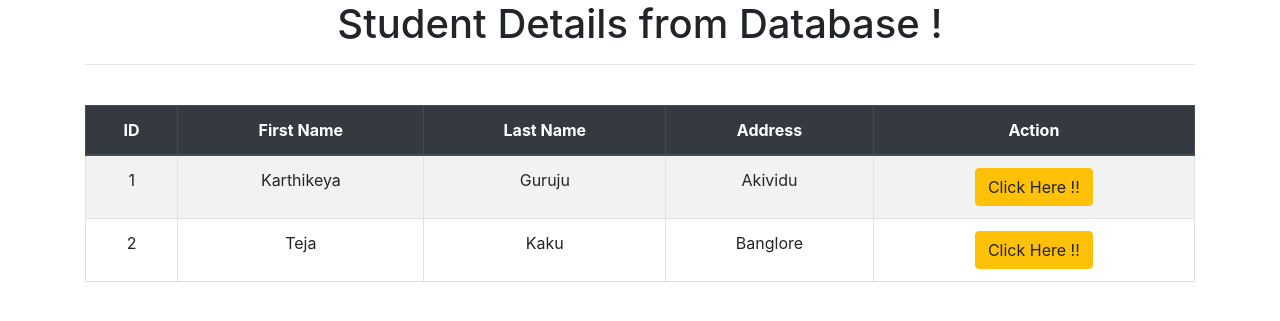
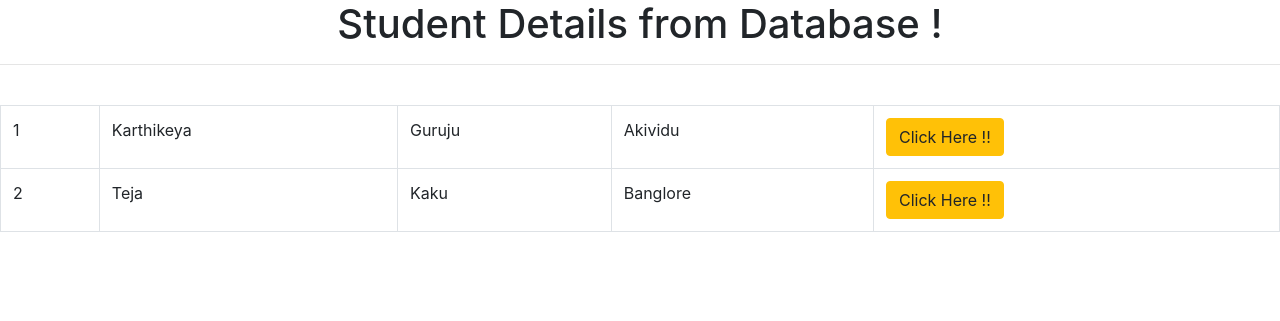
Before and after one commit to karthikeyaguruju/First-Django-Project, a Django app: page / in a window 1280 px wide. Shown: the top 321 px of the page. Run offline with Django 4.2, Linux system fonts and the light colour scheme; data comes from the database, SQL or seed files in the repository; some libraries are stand-ins or nearby versions.

Commit message:
Update home.html

```diff
--- a/templates/home.html
+++ b/templates/home.html
@@ -1,43 +1,28 @@
 <!DOCTYPE html>
 <html lang="en">
+  {%extends 'base.html'%} {%block content%}
   <head>
-    <meta charset="UTF-8">
-    <meta name="viewport" content="width=device-width, initial-scale=1.0">
+    <meta charset="UTF-8" />
+    <meta name="viewport" content="width=device-width, initial-scale=1.0" />
     <title>Home Page</title>
-    <!-- Include necessary CSS files for Bootstrap and animations -->
-    <link rel="stylesheet" href="https://maxcdn.bootstrapcdn.com/bootstrap/4.5.2/css/bootstrap.min.css">
-    <link rel="stylesheet" href="https://cdnjs.cloudflare.com/ajax/libs/animate.css/4.1.1/animate.min.css">
   </head>
   <body>
-    {% extends 'base.html'%}
-    {% block content %}
-    <div class="container">
     <h1 class="text-center">Student Details from Database !</h1>
-        <hr>
-        <br>
-        <table class="table table-bordered table-striped">
-            <thead class="thead-dark">
+    <hr />
+    <br />
+    <table class="table table-bordered">
+        {% for student in students %}
       <tr>
-                    <th class="text-center">ID</th>
-                    <th class="text-center">First Name</th>
-                    <th class="text-center">Last Name</th>
-                    <th class="text-center">Address</th>
-                    <th class="text-center">Action</th>
-                </tr>
-            </thead>
-            <tbody>
-                {% for student in students %}
-                <tr class="animate__animated animate__fadeIn">
-                    <td class="text-center">{{ student.id }}</td>
-                    <td class="text-center">{{ student.first_name }}</td>
-                    <td class="text-center">{{ student.last_name }}</td>
-                    <td class="text-center">{{ student.student_address }}</td>
-                    <td class="text-center"><a class="btn btn-warning" href="{% url 'student' student.id %}">Click Here !!</a></td>
+        <td>{{student.id}}</td>
+        <td>{{student.first_name}}</td>
+        <td>{{student.last_name}}</td>
+        <td>{{student.student_address}}</td>
+        <!-- <td>{{student.email_id}}</td>
+            <td>{{student.phone_number}}</td> -->
+        <td><a class="btn btn-warning" href="{% url 'student' student.id%}">Click Here !!</a></td>
       </tr>
       {% endfor %}
-            </tbody>
     </table>
-    </div>
-    {% endblock %}
   </body>
+  {%endblock%}
 </html>
```
Lines whose indentation alone changed are shown as unchanged.
